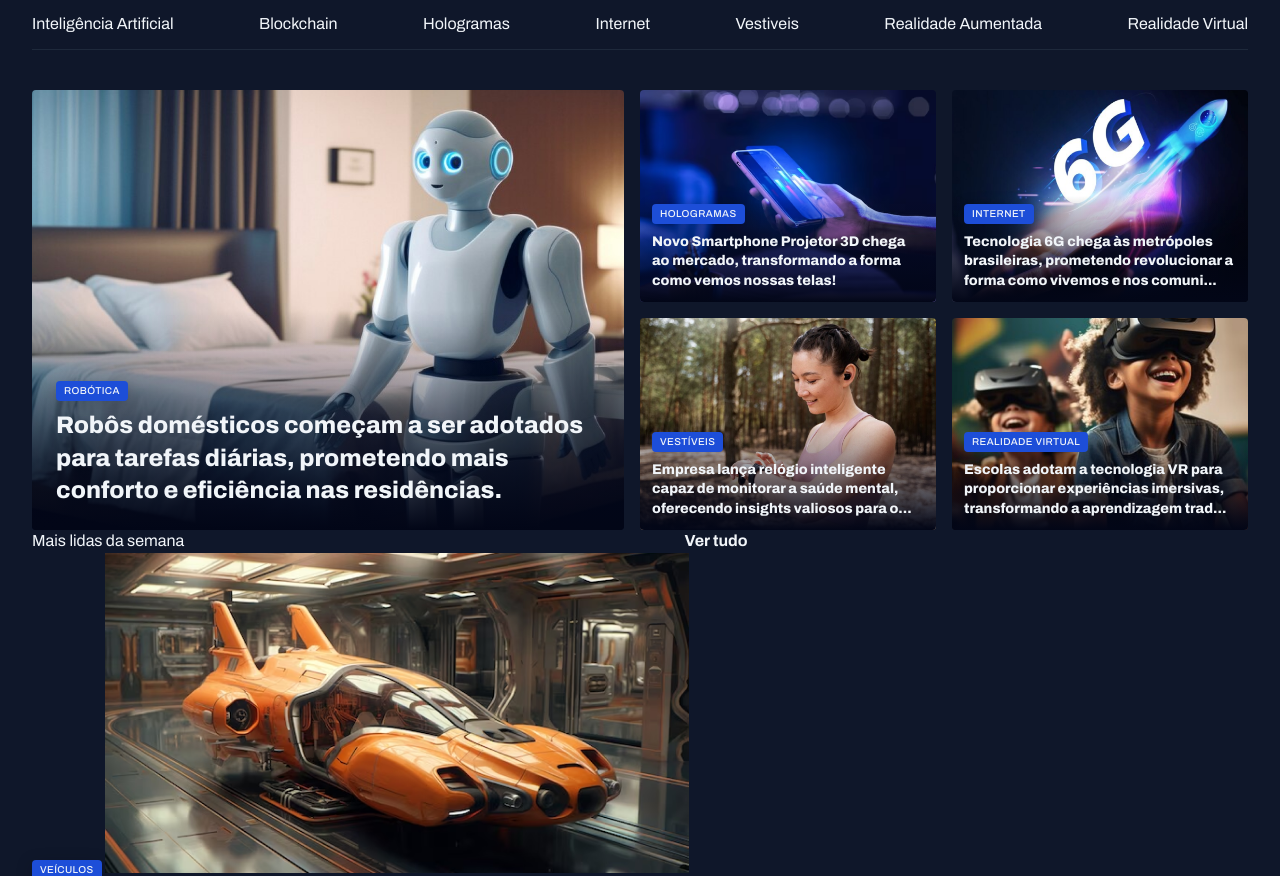
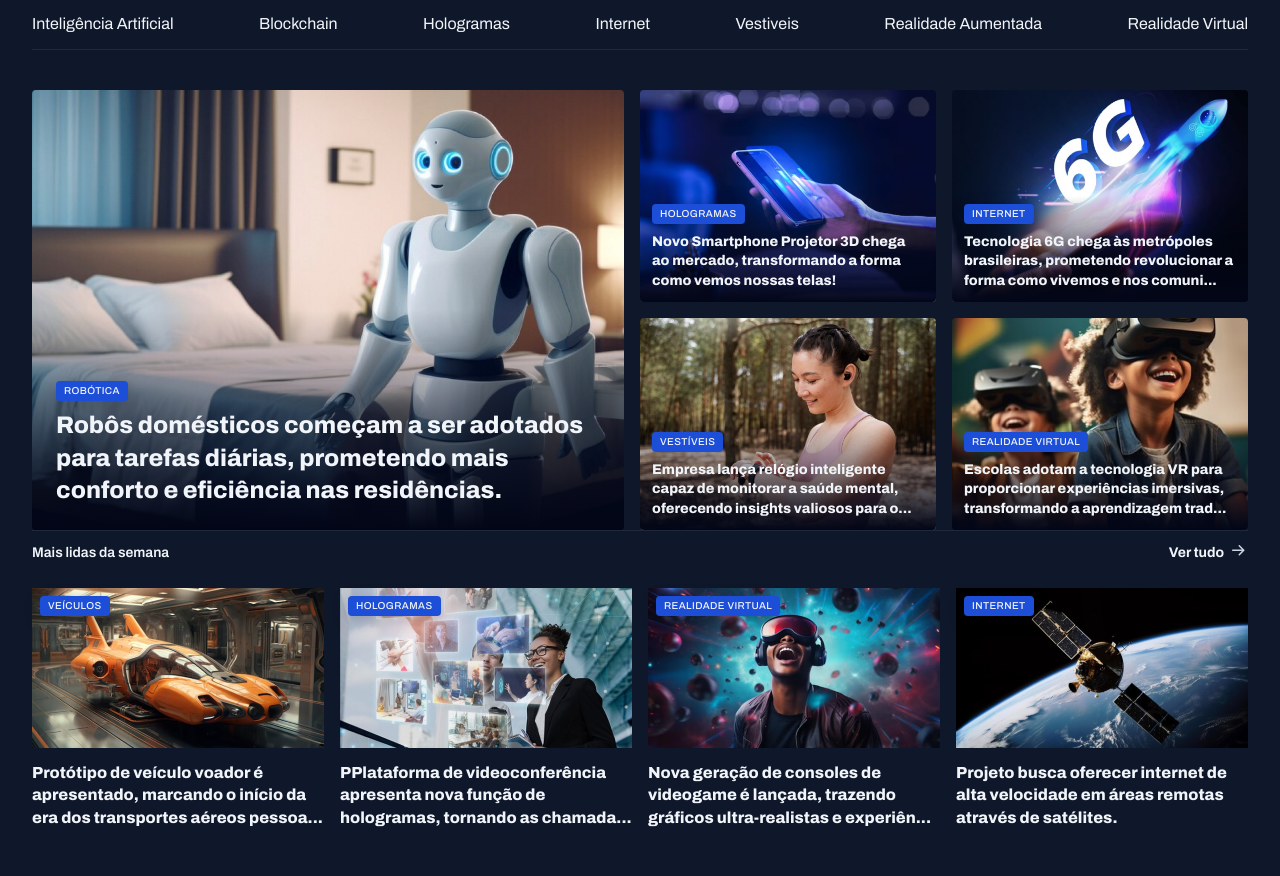
Before and after one commit to JoaoSazao/Tech-News, a plain HTML site: page index.html in a window 1280 px wide. Shown: the part 74-950 px from the top of the page. After the commit the page ends 903 px from the top, so only its background shows below. Drawn offline with Linux system fonts and the light colour scheme.

Commit message:
Most read section of the week (completed)

```diff
--- a/styles/sections.css
+++ b/styles/sections.css
@@ -1,3 +1,27 @@
+section header {
+  border-top: 1px solid var(--stroke-color);
+  padding-block: 12px 24px;
+  font: var(--text-span);
+
+  a {
+    justify-self: end;
+    align-items: center;
+    gap: 8px;
+
+    span {
+      background-image: url(../assets/icons/ArrowRight.svg);
+      width: 16px;
+      height: 16px;
+      background-repeat: no-repeat;
+    }
+
+    &:hover span {
+      background-image: url(../assets/icons/ArrowRightHover.svg);
+      box-sizing: border-box;
+    }
+  }
+}
+
 #featured {
   img {
     height: 100%;
@@ -31,3 +55,33 @@
     }
   }
 }
+
+#weekly {
+  & > div {
+    grid-template-columns: repeat(4, 292px);
+  }
+
+  img {
+    height: 160px;
+  }
+
+  figure {
+    position: relative;
+
+    main {
+      margin-top: 40px;
+      gap: 80px;
+    }
+
+    .content-tag {
+      position: absolute;
+      top: 8px;
+      left: 8px;
+    }
+
+    p {
+      margin-top: 8px;
+      font-weight: 800;
+    }
+  }
+}
```
